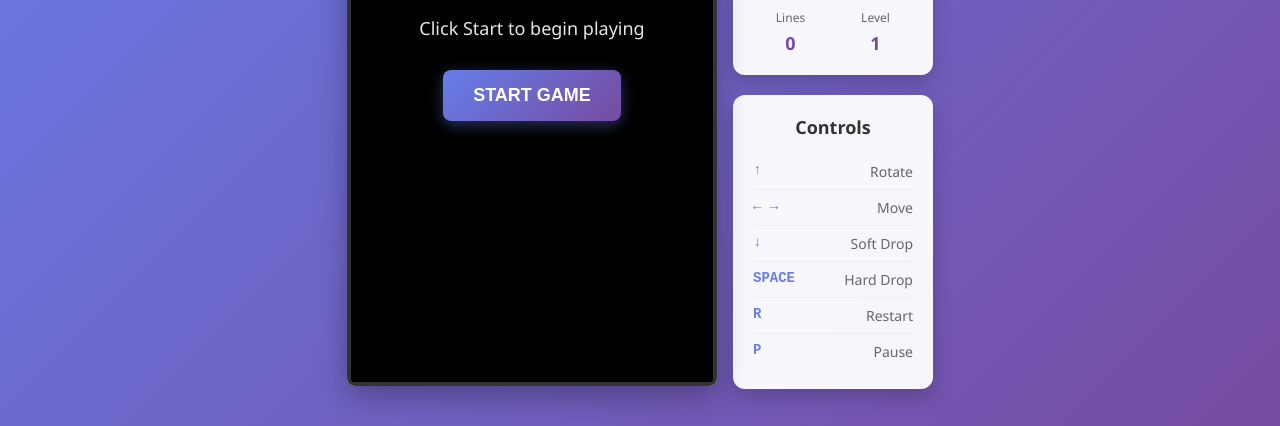
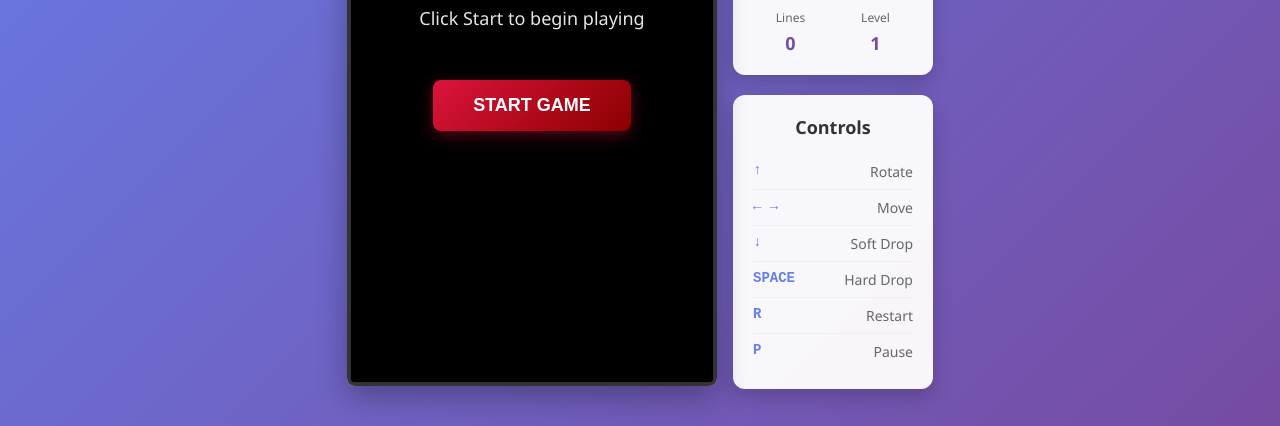
Before and after one commit to Mulekotd/tetris, a website with bundled scripts: page index.html in a window 1280 px wide. Shown: the part 374-800 px from the top of the page. Built offline with nearby package versions, Linux system fonts and the light colour scheme.

Commit message:
refactor: Standardize button class names for consistency in UI

```diff
--- a/index.html
+++ b/index.html
@@ -22,7 +22,7 @@
           <div class="overlay-content">
             <h1>TETRIS</h1>
             <p>Click Start to begin playing</p>
-            <button id="start-button" class="start-button">START GAME</button>
+            <button id="start-button" class="button">START GAME</button>
           </div>
         </div>
       </div>
--- a/public/styles.css
+++ b/public/styles.css
@@ -215,34 +215,6 @@ body::-webkit-scrollbar {
   font-size: 14px;
 }
 
-.start-button {
-  padding: 15px 30px;
-  background: linear-gradient(135deg, #667eea 0%, #764ba2 100%);
-  color: white;
-  border: none;
-  border-radius: 8px;
-  font-size: 18px;
-  font-weight: 600;
-  cursor: pointer;
-  transition: all 0.3s ease;
-  box-shadow: 0 4px 15px rgba(102, 126, 234, 0.4);
-}
-
-.start-button:hover {
-  transform: translateY(-2px);
-  box-shadow: 0 6px 20px rgba(102, 126, 234, 0.6);
-}
-
-.start-button:active {
-  transform: translateY(0);
-}
-
-.start-button:disabled {
-  opacity: 0.5;
-  cursor: not-allowed;
-  transform: none;
-}
-
 .overlay {
   position: absolute;
   top: 0;
@@ -312,7 +284,7 @@ body::-webkit-scrollbar {
   margin-top: 5px;
 }
 
-.restart-button {
+.button {
   margin-top: 20px;
   padding: 15px 40px;
   background: linear-gradient(135deg, #DC143C 0%, #8B0000 100%);
@@ -326,13 +298,19 @@ body::-webkit-scrollbar {
   box-shadow: 0 4px 15px rgba(220, 20, 60, 0.4);
 }
 
-.restart-button:hover {
+.button:hover {
   transform: translateY(-2px);
   box-shadow: 0 6px 20px rgba(220, 20, 60, 0.6);
 }
 
-.restart-button:active {
+.button:active {
   transform: translateY(0);
+}
+
+.button:disabled {
+  opacity: 0.5;
+  cursor: not-allowed;
+  transform: none;
 }
 
 .canvas-wrapper {
--- a/src/core/UIManager.js
+++ b/src/core/UIManager.js
@@ -110,7 +110,7 @@ export class UIManager {
           <span class="stat-text">Level Reached</span>
         </div>
       </div>
-      <button id="restart-button" class="restart-button">PLAY AGAIN</button>
+      <button id="restart-button" class="button">PLAY AGAIN</button>
     `;
 
     this.overlay.classList.remove('hidden');
```
